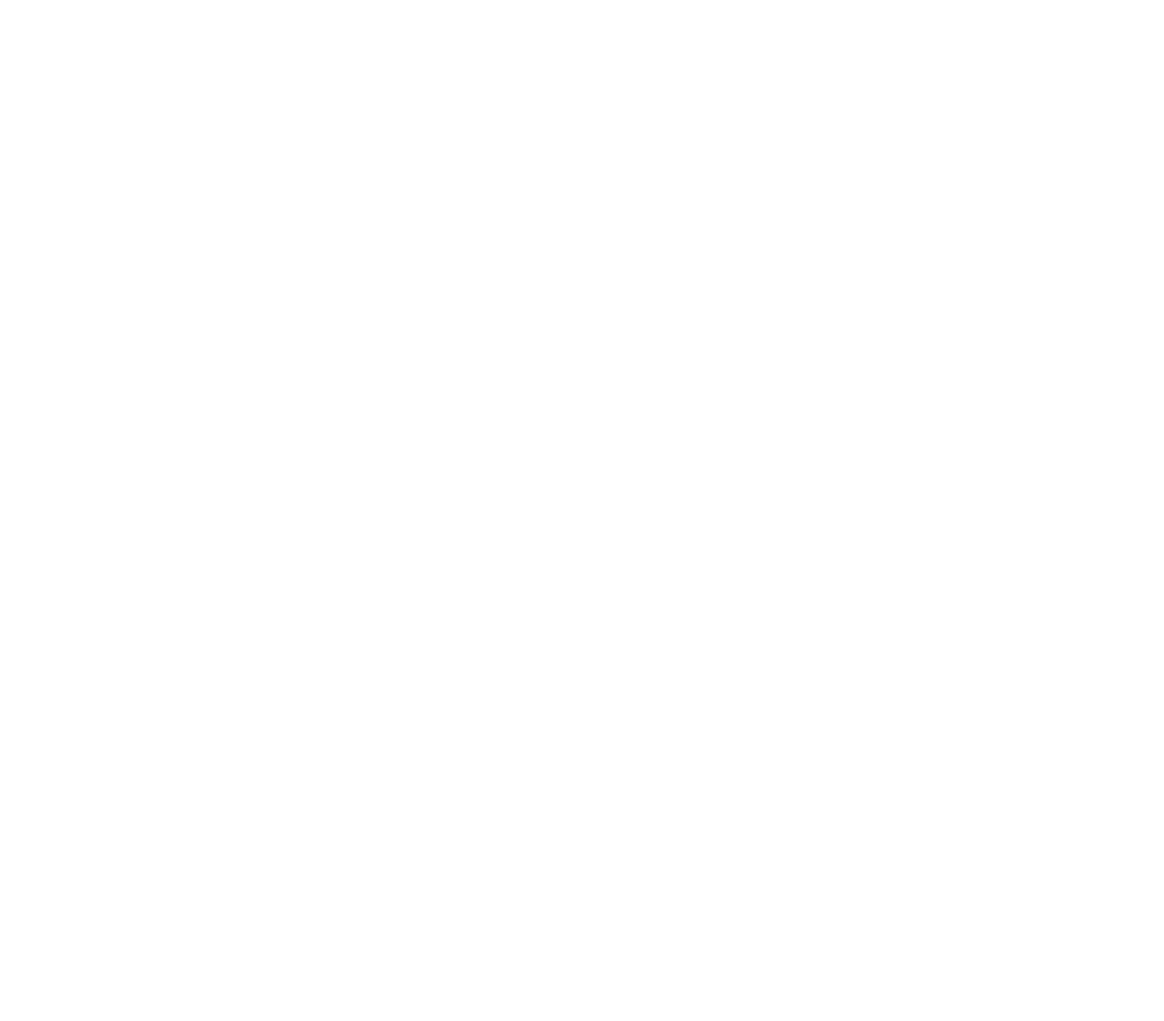
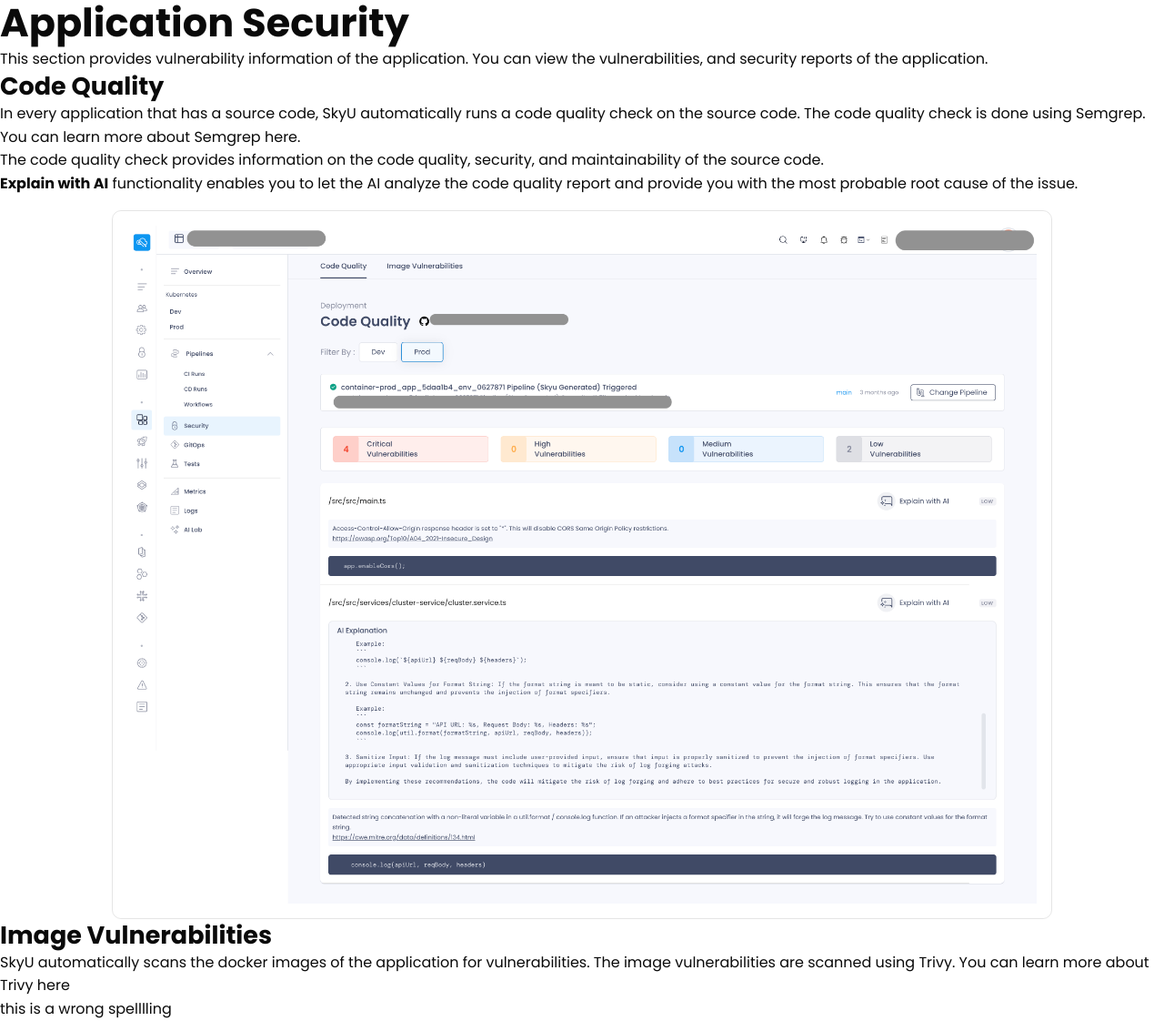
Before and after one commit to skyu-io/docs-v2, a Next.js app: page /docs/applications/features/security-application in a window 1280 px wide. Shown: the whole page at 91% size. Before the commit the page ends 800 px from the top, so only its background shows below. Built offline with nearby package versions, Linux system fonts and the light colour scheme.

Commit message:
security docs updated

```diff
--- a/pages/docs/applications/features/security-application.mdx
+++ b/pages/docs/applications/features/security-application.mdx
@@ -0,0 +1,25 @@
+import { Callout } from 'nextra/components'
+import Image from '../../../../components/Image'
+
+# Application Security
+
+This section provides vulnerability information of the application. You can view the vulnerabilities, and security reports of the application.
+
+## Code Quality
+
+In every application that has a source code, SkyU automatically runs a code quality check on the source code. The code quality check is done using Semgrep. You can learn more about Semgrep [here](https://github.com/semgrep/semgrep).
+
+The code quality check provides information on the code quality, security, and maintainability of the source code.
+
+**Explain with AI** functionality enables you to let the AI analyze the code quality report and provide you with the most probable root cause of the issue.
+
+<Image src="/assets/images/applications/app-security-code-quality.png" alt="Hello" width={1000} height={500}  />
+
+
+
+
+## Image Vulnerabilities
+
+SkyU automatically scans the docker images of the application for vulnerabilities. The image vulnerabilities are scanned using Trivy. You can learn more about Trivy [here](https://trivy.dev/latest/)
+
+this is a wrong spelllling
```
Also changed, not shown: public/assets/images/applications/app-security-code-quality.png (added), 1 other file (tests, documents, lock files or other folders).
